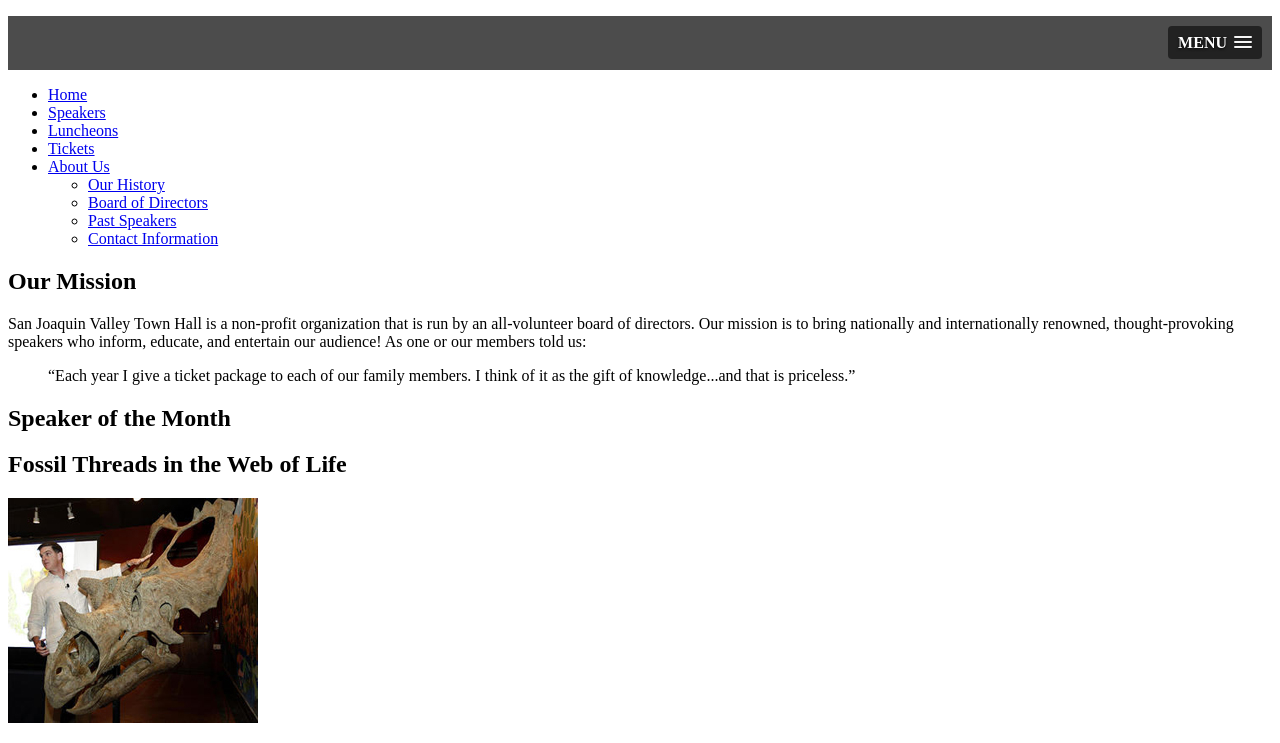
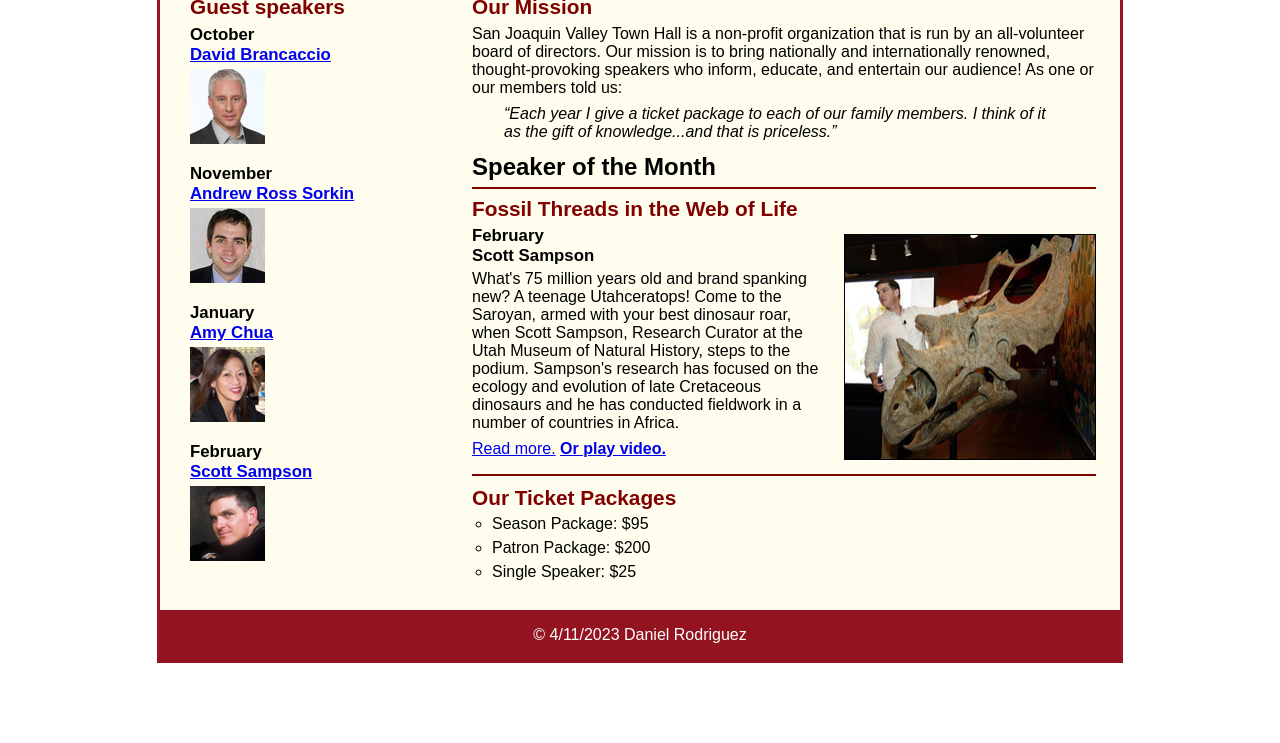
Before and after one commit to drodrii/A13, a plain HTML site: page index.html in a window 1280 px wide. Shown: the part 188-931 px from the top of the page. After the commit the page ends 851 px from the top, so only its background shows below. Drawn offline with nearby package versions, Linux system fonts and the light colour scheme.

Commit message:
Relinked CSS

```diff
--- a/index.html
+++ b/index.html
@@ -6,7 +6,7 @@
 	<meta name="viewport" content="width=device-width, initial-scale=1">
 	<title>San Joaquin Valley Town Hall</title>
 	<link rel="shortcut icon" href="images/favicon.ico">
-	<link rel="stylesheet" href="styles/c8_test.css">
+	<link rel="stylesheet" href="styles/main.css">
 	<link rel="stylesheet" href="styles/slicknav.css">
 	<script src="https://code.jquery.com/jquery-3.6.0.min.js"></script>
     <script src="js/jquery.slicknav.min.js"></script>
```
